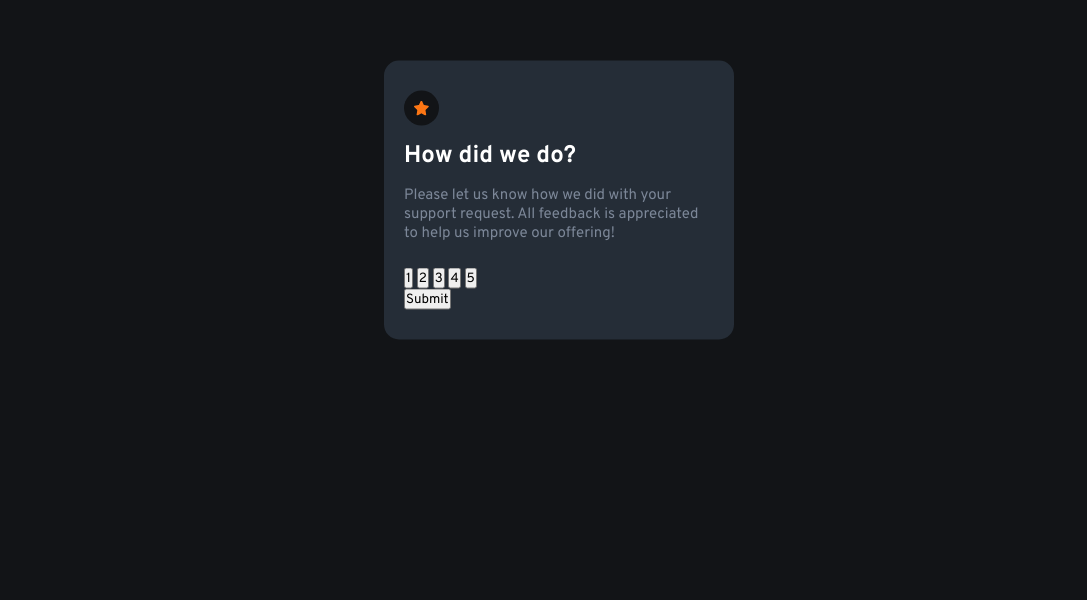
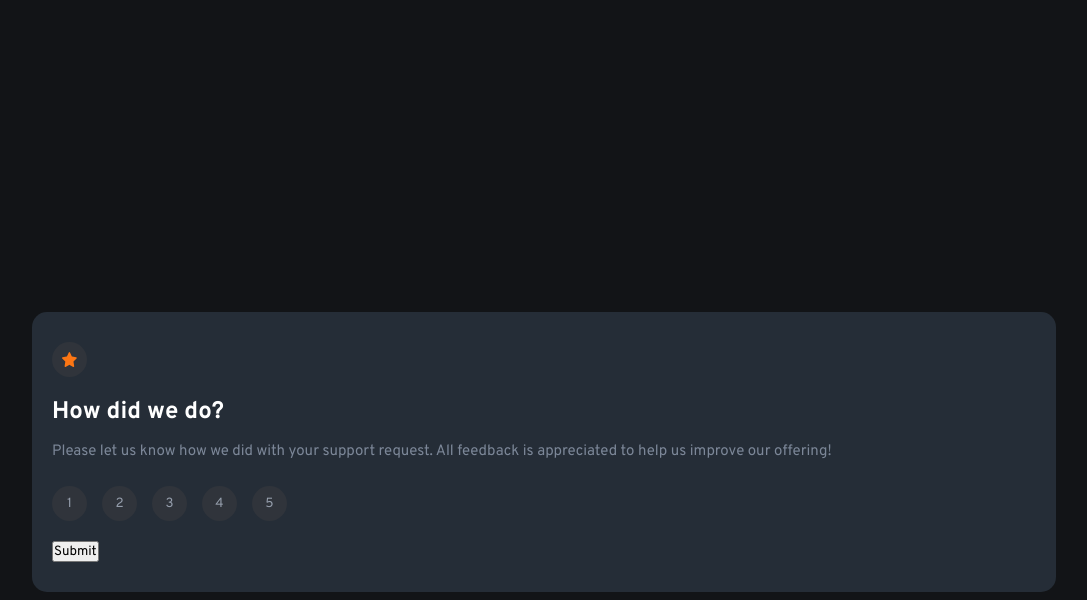
Before and after one commit to mohamed-abdelahi-haibelty/Interactive-rating-component, a plain HTML site: page index.html in a window 1280 px wide. Shown: the part 200-800 px from the top of the page, without its empty margins (96-1183 px from the left). Drawn offline with Linux system fonts and the light colour scheme.

Commit message:
add styles to buttons,update image and container

```diff
--- a/styles.css
+++ b/styles.css
@@ -13,35 +13,34 @@
 }
 body{
     background-color: var(--Very-Dark-Blue);
+    display: flex;
+    justify-content: center;
+    align-items: center;
 }
 
 .container{
     margin-left: 15px;
     margin-right: 15px;
-    width:90%;
+    width:80%;
 }
 
 .container{
-    width:350px;
     background-color: var(--Dark-Blue);
     border-radius: 15px;
-    position: absolute;
-    top: 50%;
-    left:50%;
-    transform: translate(-50%,-50%);
-    padding: 30px 20px;
+    padding: 30px 10px 30px 20px;
+    margin-top: 40%;
 }
 
 .image-container{
     border-radius: 50%;
     width:35px;
     aspect-ratio: 1/1;
-    background-color: var(--Very-Dark-Blue);
+    background-color: hsl(216deg 10% 21%);
     text-align: center;
     display: flex;
     justify-content: center;
     align-items: center;
-    margin-bottom: 15px;
+    margin-bottom: 20px;
 }
 .image-container img{
     width:15px;
@@ -55,3 +54,18 @@ p{
     color: var(--Medium-Grey);
     margin-bottom: 25px;
 }
+.circle-btn{
+    display: flex;
+    gap:15px;
+    margin-bottom: 20px;
+}
+.circle-btn button{
+    border-radius: 50%;
+    width:35px;
+    aspect-ratio: 1/1;
+    background-color: hsl(216deg 10% 21%);
+    justify-content: center;
+    align-items: center;
+    border:none;
+    color:var(--Light-Grey);
+}
```
